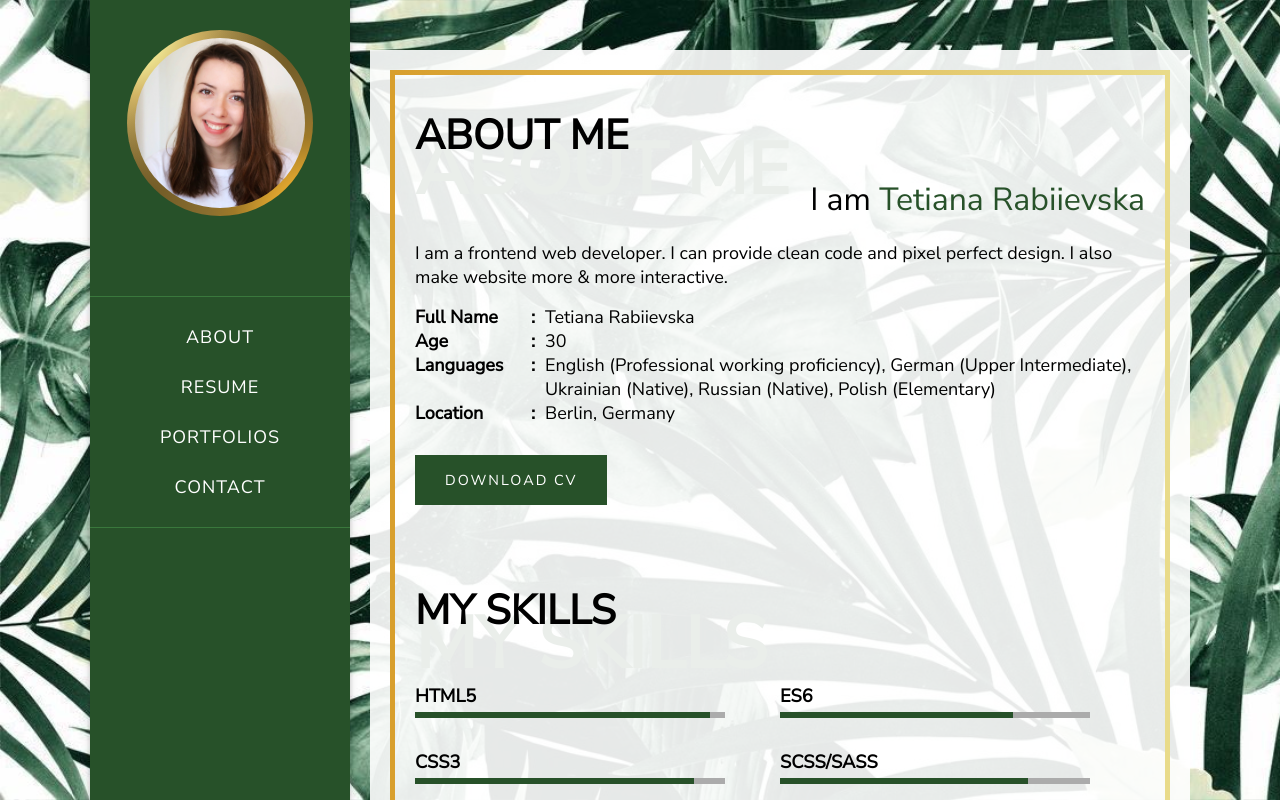
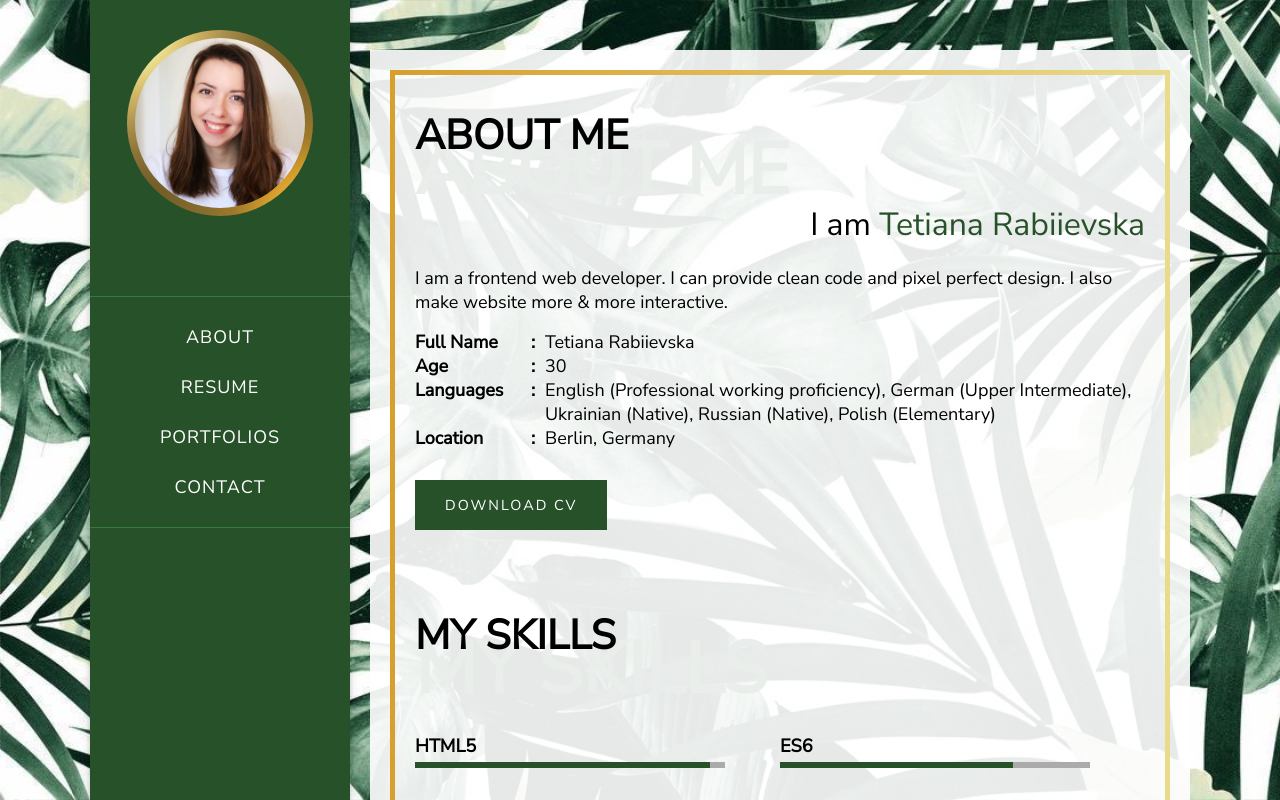
Before and after one commit to atranarta/portfolio, a React (Create React App) app: page / in a window 1280 px wide. Shown: the top 800 px of the page. Built offline with nearby package versions, Linux system fonts and the light colour scheme.

Commit message:
The indent after the headline is increased

```diff
--- a/src/App.css
+++ b/src/App.css
@@ -151,7 +151,7 @@ body {
 }
 #wrapper main .border .component .title h1 {
   font-weight: 700;
-  margin-bottom: 15px;
+  margin-bottom: 40px;
   text-transform: uppercase;
   z-index: 999;
   font-size: 2.57rem;
--- a/src/App.scss
+++ b/src/App.scss
@@ -169,7 +169,7 @@ body {
 
           h1 {
             font-weight: 700;
-            margin-bottom: 15px;
+            margin-bottom: 40px;
             text-transform: uppercase;
             z-index: 999;
             font-size: 2.57rem;
```
